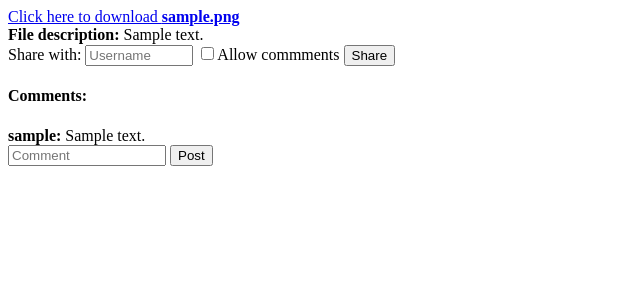
After one commit to Elmar2001/FileShareProject, a Django app: template share/templates/share/view.html in a window 1280 px wide. The commit adds this page. Shown: the top 300 px of the page, without its empty margins (0-640 px from the left). Run offline with Django 3.2, Linux system fonts and the light colour scheme; the template is opened without the code that fills it: values that come from a table or form of the project are taken from there, others are empty; tables that the repository leaves empty hold one stand-in row (values such as "Sample post").

Commit message:
added individual file view page, optimized share, comment

```diff
--- a/FileShareProject/settings.py
+++ b/FileShareProject/settings.py
@@ -125,3 +125,5 @@ STATIC_URL = '/static/'
 # https://docs.djangoproject.com/en/3.2/ref/settings/#default-auto-field
 
 DEFAULT_AUTO_FIELD = 'django.db.models.BigAutoField'
+
+LOGIN_URL = '/login'
--- a/share/models.py
+++ b/share/models.py
@@ -3,7 +3,7 @@ from django.contrib.auth.models import User
 from django.utils import timezone
 # Create your models here.
 
-
+import os
 class File(models.Model):
     file = models.FileField(upload_to='Files')
     uploader = models.ForeignKey(User, on_delete=models.CASCADE)
@@ -12,7 +12,7 @@ class File(models.Model):
     upload_date = models.DateTimeField(default=timezone.now)
 
     def __str__(self):
-        return self.file_name
+        return str(os.path.basename(self.file.name))
 
     # def get_absolute_url(self):
     #     return reverse()
@@ -22,6 +22,16 @@ class Shared(models.Model):
     shared_by = models.ForeignKey(User, on_delete=models.CASCADE, related_name="shared_by")
     shared_with = models.ForeignKey(User, on_delete=models.CASCADE, related_name="shared_with")
     shared_file = models.ForeignKey(File, on_delete=models.CASCADE, related_name="shared_file")
+    comment_allowed = models.BooleanField(default=False)
 
     def __str__(self):
         return self.shared_by.username + ' shared ' + self.shared_file.file_name + ' with ' + self.shared_with.username
+
+
+class Comment(models.Model):
+    user = models.ForeignKey(User, on_delete=models.CASCADE, related_name="commentor")
+    file = models.ForeignKey(File, on_delete=models.CASCADE, related_name="commented_file")
+    comment = models.TextField(max_length=256)
+
+    def __str__(self):
+        return self.user.username + " commented " + self.comment + " on " + self.file.file_name
--- a/share/templates/share/login.html
+++ b/share/templates/share/login.html
@@ -4,7 +4,7 @@
 
 <input type='checkbox' id='form-switch'>
 
-<form id='login-form' action="{% url 'index' %}" method='post'>
+<form id='login-form' action="{% url 'login' %}" method='post'>
     {% csrf_token %}
   <input type="text" placeholder="Username" name="username" required>
   <input type="password" placeholder="Password" name="password" required>
@@ -12,7 +12,7 @@
   <label for='form-switch'><span>Register</span></label>
 </form>
 
-<form id='register-form' action="{% url 'index' %}" method='post'>
+<form id='register-form' action="{% url 'login' %}" method='post'>
     {% csrf_token %}
   <input type="text" placeholder="Username" name="username" required>
   <input type="email" placeholder="Email" name="email" required>
--- /dev/null
+++ b/share/templates/share/view.html
@@ -0,0 +1,38 @@
+<!DOCTYPE html>
+<html lang="en">
+<head>
+    <meta charset="UTF-8">
+    <title>View file</title>
+</head>
+<body>
+
+<a href="{{ file.file.url }}">Click here to download <b>{{file.file_name}}</b></a>
+<br>
+<b>File description:</b> {{ file.description }}
+<br>
+
+<form action="{% url 'share' file.file_name %}" method="post">
+{% csrf_token %}
+    Share with:
+    <input style="width:100px;" type="text" placeholder="Username" name="username" required>
+    <input type="checkbox" name="canComment">Allow commments
+    <input type="submit" value="Share">
+</form>
+
+{% if comments %}
+<h4> Comments: </h4>
+{% for comment in comments %}
+    <b>{{ comment.user.username }}:</b> {{ comment.comment }} <br>
+{% endfor %}
+{% endif %}
+{% if comment_allowed %}
+
+            <form action="{% url 'comment' file.pk %}" method="post">
+            {% csrf_token %}
+            <input style="width:150px;" type="text" placeholder="Comment" name="comment" required>
+            <input type="submit" value="Post">
+            </form>
+
+{% endif %}
+</body>
+</html>
--- a/share/urls.py
+++ b/share/urls.py
@@ -2,11 +2,14 @@ from django.urls import path
 from . import views
 
 urlpatterns = [
-    path("", views.index, name='index'),
+    path("", views.loginRedirect, name='index'),
+    path("login/", views.user_login, name='login'),
+    path("logout/", views.user_logout, name='logout'),
     path("files", views.files_view, name='files'),
     path("upload", views.upload, name='upload'),
     path("Files/<str:filename>/", views.download, name='download'),
     path("share/<str:filename>/", views.share, name='share'),
-
+    path("comment/<int:pk>", views.comment, name='comment'),
+    path("view/<str:filename>", views.view, name='view')
 
 ]
```
Also changed, not shown: share/templates/share/files.html (+14 -9 lines), share/views.py (+62 -22 lines), db.sqlite3, 2 other files.
